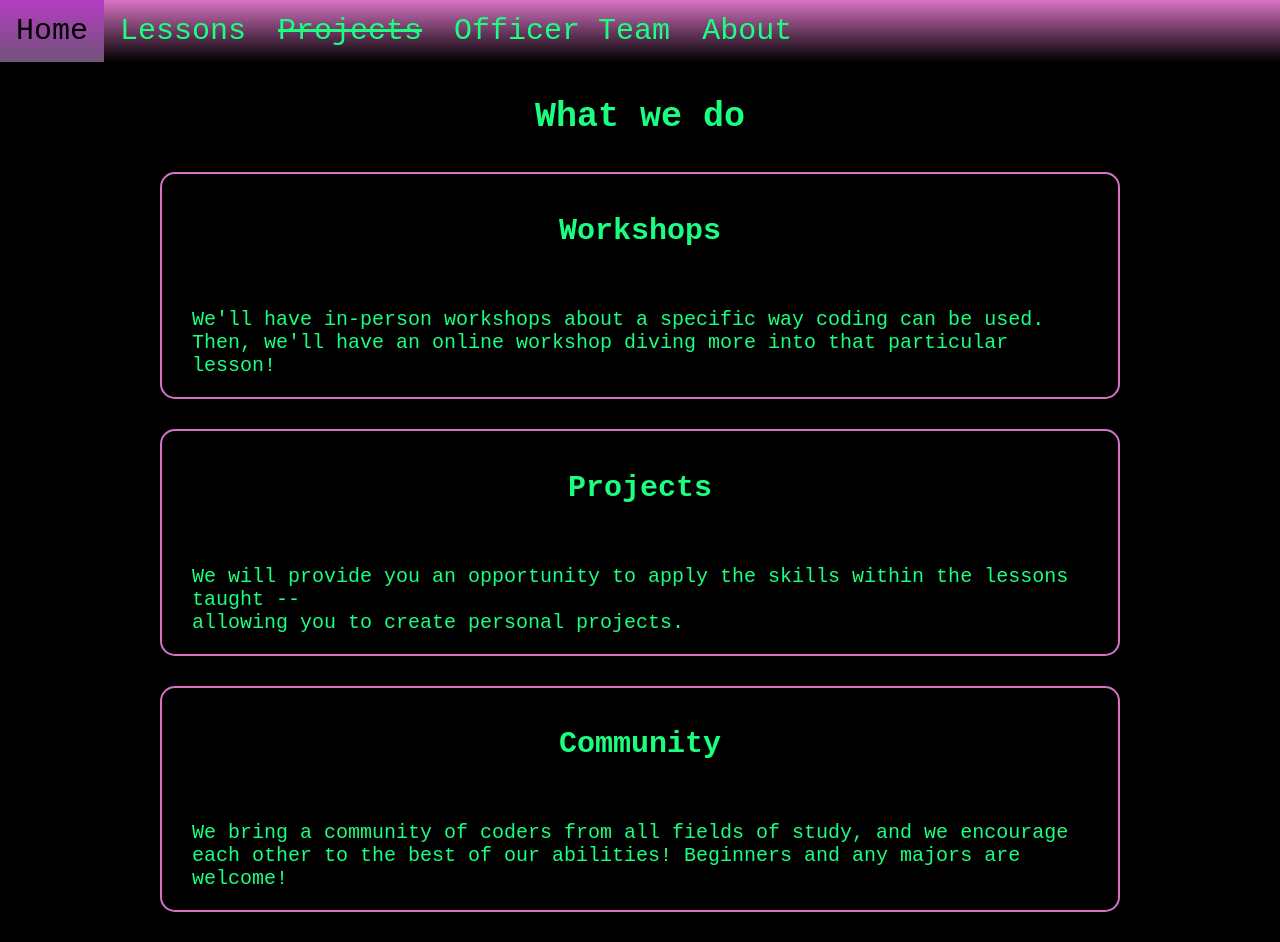
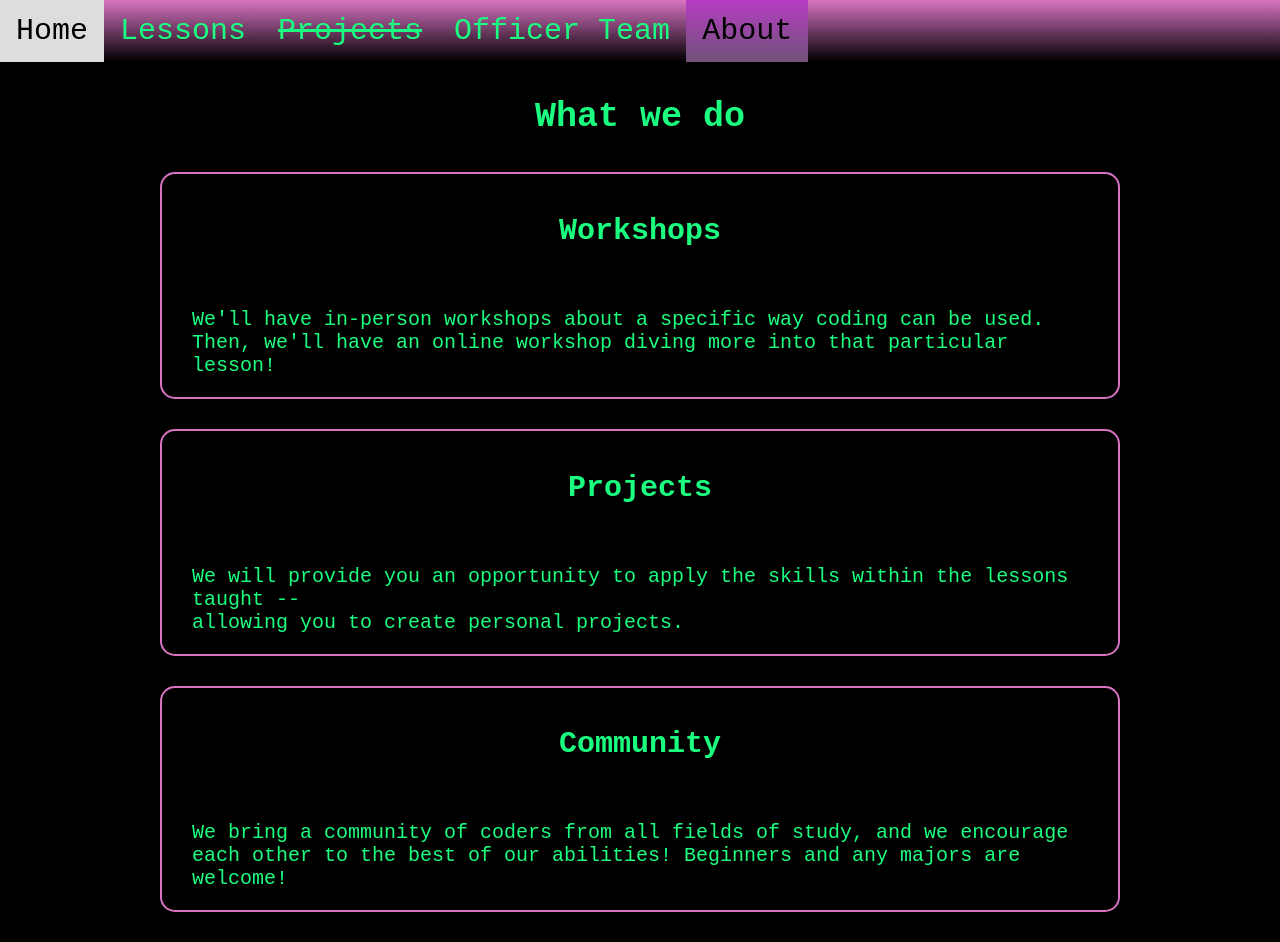
Before and after one commit to CookOLo/icwv-Website, a plain HTML site: page about.html in a window 1280 px wide. Drawn offline with Linux system fonts and the light colour scheme.

Commit message:
fixed active

```diff
--- a/about.html
+++ b/about.html
@@ -16,11 +16,11 @@
   <body>
 
     <div class="topnav">
-      <a class="active" href="/index.html">Home</a>
+      <a href="/index.html">Home</a>
       <a href="/lessons.html">Lessons</a>
       <a href="#news"><s>Projects</s></a>
       <a href="/officer.html">Officer Team</a>
-      <a href="/about.html">About</a>
+      <a class="active" href="/about.html">About</a>
     </div>
 
     <h3 style="color:#1bff80; font-size:35px; text-align: center;">What we do</h3>
```
